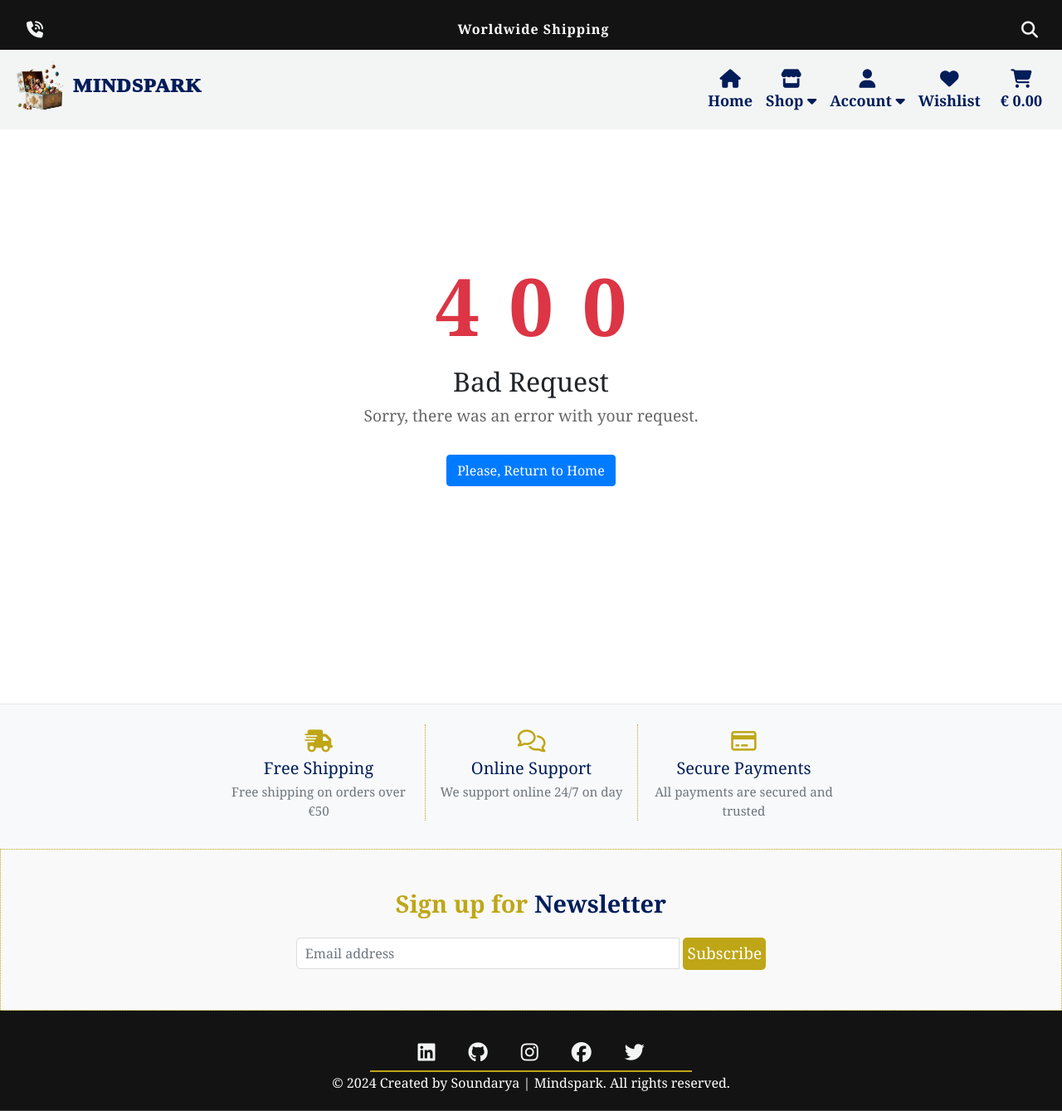
After one commit to klsoundarya/mindspark, a Django app: template templates/400.html in a window 1280 px wide. The commit adds this page. Shown: the whole page at 83% size. Run offline with Django 4.2, Linux system fonts and the light colour scheme; the template is opened without the code that fills it, so the values that code supplies are empty; some libraries are stand-ins or nearby versions; some web fonts are replaced.

Commit message:
add and style status code error  template messages

```diff
--- a/mindspark/settings.py
+++ b/mindspark/settings.py
@@ -27,7 +27,8 @@ BASE_DIR = Path(__file__).resolve().parent.parent
 SECRET_KEY = os.environ.get("SECRET_KEY")
 
 # SECURITY WARNING: don't run with debug turned on in production!
-DEBUG = 'DEVELOPMENT' in os.environ
+# DEBUG = 'DEVELOPMENT' in os.environ
+DEBUG = False
 
 ALLOWED_HOSTS = ['.herokuapp.com','localhost','127.0.0.1']
 
--- a/static/css/style.css
+++ b/static/css/style.css
@@ -18,6 +18,33 @@ body {
     min-height: 100vh;
     overflow-x: hidden;
 }
+
+/* ------- Error Page Styles ------- */
+
+#custom-msg-number {
+    font-size: 6rem;
+    color: #dc3545;
+    font-weight: bold;
+    margin: 0;
+}
+
+#custom-msg-number span {
+    margin: 0 5px;
+    animation: pop 0.6s ease forwards;
+}
+
+@keyframes pop {
+    0% {
+        transform: scale(0.5);
+        opacity: 0;
+    }
+
+    100% {
+        transform: scale(1);
+        opacity: 1;
+    }
+}
+
 
 /* --------- bootstrap toasts ------------ */
 
--- /dev/null
+++ b/templates/400.html
@@ -0,0 +1,20 @@
+{% extends "base.html" %}
+{% load static %}
+
+{% block content %}
+<!-- 400 Error Handling Page -->
+<div class="wrap-error mt-5"
+    style="min-height: 100vh; display: flex; align-items: center; justify-content: center; text-align: center;">
+    <div>
+        <h1 id="custom-msg-number">
+            <span>4</span>
+            <span>0</span>
+            <span>0</span>
+        </h1>
+        <h2 style="font-size: 2rem; margin-top: 1rem;">Bad Request</h2>
+        <p style="font-size: 1.2rem; color: #666;">Sorry, there was an error with your request.</p>
+        <a href="{% url 'home' %}" class="btn btn-primary mt-3">Please, Return to Home</a>
+    </div>
+
+</div>
+{% endblock %}
```
Also changed, not shown: templates/403.html (added, +19 -0 lines), templates/404.html (added, +18 -0 lines), templates/500.html (added, +20 -0 lines), 1 other file.
